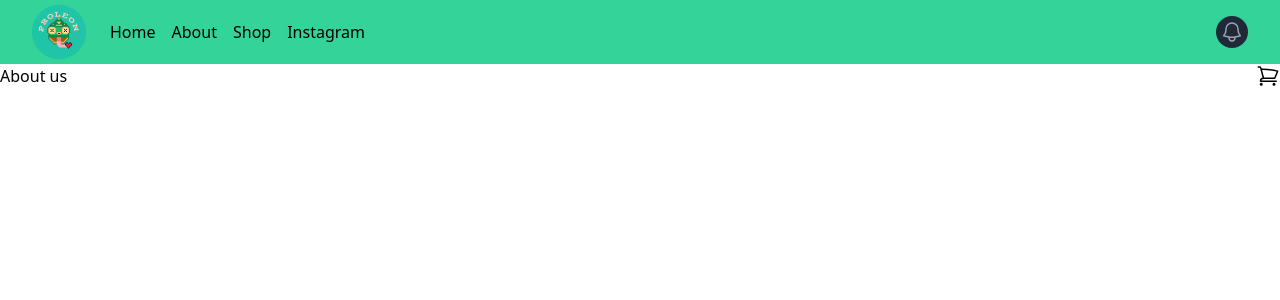
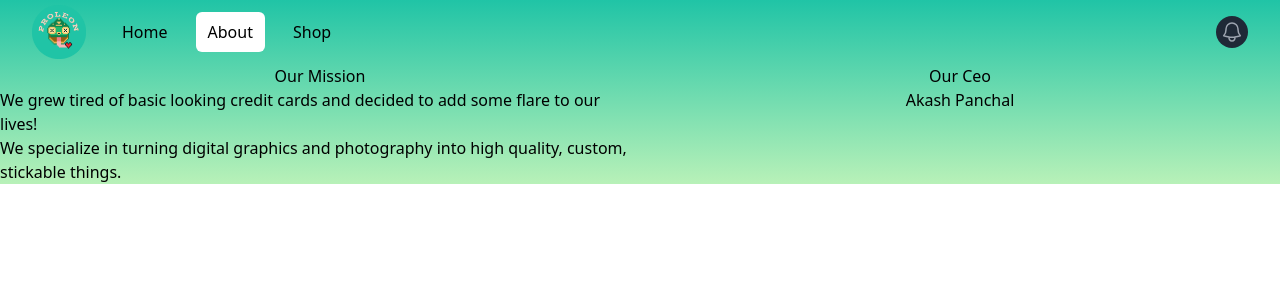
Before and after one commit to henry-shih4/products, a React (Create React App) app: page /about in a window 1280 px wide. Shown: the top 300 px of the page. Built offline with nearby package versions, Linux system fonts and the light colour scheme.

Commit message:
routes, styles
routing and styling, adding about and home page

```diff
--- a/src/App.js
+++ b/src/App.js
@@ -64,7 +64,7 @@ function App() {
   }
 
   return (
-    <div className="App ">
+    <div className="App  bg-gradient-to-b from-[#20c4a6] to-[rgb(184,241,184)]">
       <BrowserRouter>
         <Header />
         <Routes>
@@ -74,40 +74,21 @@ function App() {
             path="/shop"
             element={
               <>
-                <StoreFront
-                  className="float-left"
-                  onAdd={onAdd}
-                  products={products}
-                />{" "}
-                <Cart onAdd={onAdd} onRemove={onRemove} cartItems={cartItems} />
+                <div className="flex justify-between bg-white">
+                  <StoreFront onAdd={onAdd} products={products} />
+                  <Cart
+                    onAdd={onAdd}
+                    onRemove={onRemove}
+                    cartItems={cartItems}
+                  />
+                </div>
               </>
             }
           />
         </Routes>
       </BrowserRouter>
-      <button className="absolute top-[64px] right-0" onClick={toggleCart}>
-        <svg
-          xmlns="http://www.w3.org/2000/svg"
-          fill="none"
-          viewBox="0 0 24 24"
-          strokeWidth={1.5}
-          stroke="currentColor"
-          className="w-6 h-6"
-        >
-          <path
-            strokeLinecap="round"
-            strokeLinejoin="round"
-            d="M2.25 3h1.386c.51 0 .955.343 1.087.835l.383 1.437M7.5 14.25a3 3 0 00-3 3h15.75m-12.75-3h11.218c1.121-2.3 2.1-4.684 2.924-7.138a60.114 60.114 0 00-16.536-1.84M7.5 14.25L5.106 5.272M6 20.25a.75.75 0 11-1.5 0 .75.75 0 011.5 0zm12.75 0a.75.75 0 11-1.5 0 .75.75 0 011.5 0z"
-          />
-        </svg>
-      </button>
     </div>
   );
 }
 
-function toggleCart() {
-  let cart = document.getElementById("cart");
-  cart.classList.toggle("hidden");
-}
-
 export default App;
--- a/src/components/About.js
+++ b/src/components/About.js
@@ -1,7 +1,23 @@
-export default function About(){
-
-return(
-    <div>About us</div>
-)
-
+export default function About() {
+  return (
+    <>
+      <div className="flex justify-center align-center h-full w-full">
+        <div className="w-1/2">
+          <div className="text-center">Our Mission</div>
+          <div>
+            We grew tired of basic looking credit cards and decided to add some
+            flare to our lives!
+          </div>
+          <div>
+            We specialize in turning digital graphics and photography into high
+            quality, custom, stickable things.
+          </div>
+        </div>
+        <div className="w-1/2 text-center">
+          <div className="text-center">Our Ceo</div>
+          <div>Akash Panchal</div>
+        </div>
+      </div>
+    </>
+  );
 }
--- a/src/components/Cart.js
+++ b/src/components/Cart.js
@@ -11,7 +11,7 @@ export default function Cart(props) {
       <div
         id="cart"
         style={{ backgroundColor: "white" }}
-        className="w-[240px] min-h-full max-h-max absolute top-[64px] right-0 shadow-lg"
+        className="min-w-[240px] min-h-full max-h-max shadow-lg"
       >
         <div className="text-lg font-medium text-gray-900">
           <div>
--- a/src/components/Header.js
+++ b/src/components/Header.js
@@ -5,10 +5,9 @@ import { Disclosure, Menu, Transition } from "@headlessui/react";
 import { Bars3Icon, BellIcon, XMarkIcon } from "@heroicons/react/24/outline";
 
 const navigation = [
-  { name: "Home", href: "/home", current: true },
-  { name: "About", href: "/about", current: false },
-  { name: "Shop", href: "/shop", current: false },
-  { name: "Instagram", href: "#", current: false },
+  { name: "Home", href: "/home" },
+  { name: "About", href: "/about" },
+  { name: "Shop", href: "/shop" },
 ];
 
 function classNames(...classes) {
@@ -17,7 +16,7 @@ function classNames(...classes) {
 
 export default function Header() {
   return (
-    <Disclosure as="nav" className="bg-emerald-400">
+    <Disclosure as="nav">
       {({ open }) => (
         <>
           <div className="mx-auto max-w-7xl px-2 sm:px-6 lg:px-8">
@@ -49,7 +48,19 @@ export default function Header() {
                 <div className="hidden sm:ml-6 flex justify-center items-center sm:flex">
                   <div className="flex space-x-4">
                     {navigation.map((item) => (
-                      <NavLink to={item.href}>{item.name}</NavLink>
+                      <NavLink
+                        className={({ isActive }) => {
+                          return (
+                            "px-3 py-2 rounded-md text-base font-medium no-underline" +
+                            (!isActive
+                              ? "text-gray-300 hover:bg-gray-700 hover:text-white"
+                              : " bg-white text-black ")
+                          );
+                        }}
+                        to={item.href}
+                      >
+                        {item.name}
+                      </NavLink>
                     ))}
                   </div>
                 </div>
--- a/src/components/Home.js
+++ b/src/components/Home.js
@@ -1,8 +1,12 @@
 export default function Home() {
   return (
     <>
-      <div>Proleon</div>
-      <div>Made to stick.</div>
+      <div className=" h-[calc(100vh-64px)] flex justify-center items-center">
+        <div className="text-white">
+          <div className="text-4xl text-center">Proleon </div>
+          <div className="text-3xl text-center">Made to stick.</div>
+        </div>
+      </div>
     </>
   );
 }
--- a/src/components/StoreFront.js
+++ b/src/components/StoreFront.js
@@ -5,10 +5,12 @@ export default function StoreFront(props) {
 
   return (
     <>
-      <div className="flex flex-wrap justify-start">
-        {products.map((product) => {
-          return <Card key={product.id} product={product} onAdd={onAdd} />;
-        })}
+      <div className="bg-white">
+        <div className="mx-3 flex flex-wrap justify-start">
+          {products.map((product) => {
+            return <Card key={product.id} product={product} onAdd={onAdd} />;
+          })}
+        </div>
       </div>
     </>
   );
```
